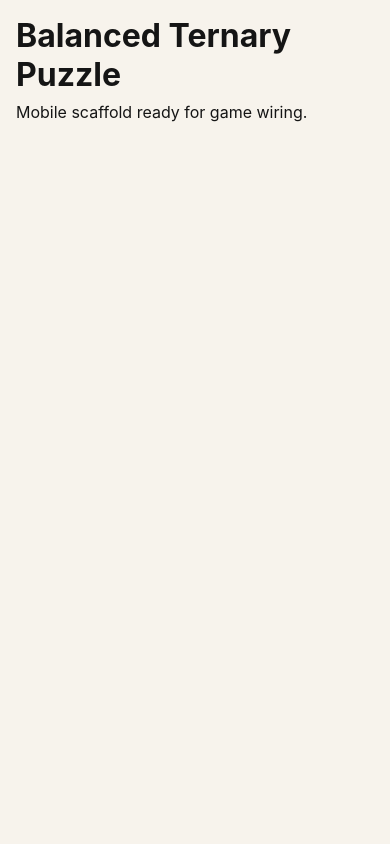
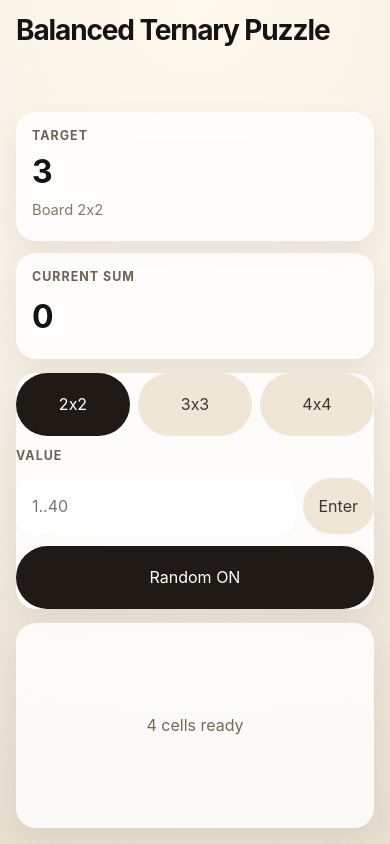
Before and after one commit to vprotsjuk/balanced-ternary-puzzle, a React (Vite) app: page / in a window 390 px wide. Built offline with nearby package versions, Linux system fonts and the light colour scheme.

Commit message:
feat: add mobile shell and controls

```diff
--- a/src/App.tsx
+++ b/src/App.tsx
@@ -1,8 +1,13 @@
+import { randomTarget } from './game/board';
+import { createGameState } from './game/state';
+import { GameView } from './components/GameView';
+
+const initialState = createGameState({
+  boardSize: 2,
+  playMode: 'random',
+  target: randomTarget(2),
+});
+
 export default function App() {
-  return (
-    <main className="app-shell">
-      <h1 className="app-title">Balanced Ternary Puzzle</h1>
-      <p className="app-subtitle">Mobile scaffold ready for game wiring.</p>
-    </main>
-  );
+  return <GameView initialState={initialState} />;
 }
--- /dev/null
+++ b/src/components/BoardGrid.tsx
@@ -0,0 +1,21 @@
+import type { Cell } from '../game/types';
+import type { BoardSize } from '../game/types';
+
+export function BoardGrid({
+  boardSize,
+  cells,
+  blocked,
+}: {
+  boardSize: BoardSize;
+  cells: Cell[];
+  blocked: boolean;
+  onCellTap: (index: number) => void;
+}) {
+  return (
+    <section className="board-grid" aria-label="Board grid" data-board-size={boardSize}>
+      <span className="board-grid__placeholder">
+        {cells.length} cells {blocked ? 'locked' : 'ready'}
+      </span>
+    </section>
+  );
+}
--- /dev/null
+++ b/src/components/ControlPanel.tsx
@@ -0,0 +1,73 @@
+import type { PlayMode } from '../game/state';
+import type { BoardSize } from '../game/types';
+
+export function ControlPanel({
+  boardSize,
+  playMode,
+  draftTarget,
+  placeholder,
+  blocked,
+  onSelectBoardSize,
+  onEnableRandomMode,
+  onDisableRandomMode,
+  onDraftChange,
+  onSubmitTarget,
+}: {
+  boardSize: BoardSize;
+  playMode: PlayMode;
+  draftTarget: string;
+  placeholder: string;
+  blocked: boolean;
+  onSelectBoardSize: (boardSize: BoardSize) => void;
+  onEnableRandomMode: () => void;
+  onDisableRandomMode: () => void;
+  onDraftChange: (value: string) => void;
+  onSubmitTarget: (raw: string) => void;
+}) {
+  return (
+    <section className="control-panel" aria-label="Game controls">
+      <div className="board-size-row" role="group" aria-label="Board size">
+        {[2, 3, 4].map((size) => (
+          <button
+            key={size}
+            type="button"
+            className={boardSize === size ? 'chip chip--active' : 'chip'}
+            onClick={() => onSelectBoardSize(size as BoardSize)}
+            disabled={blocked}
+          >
+            {size}x{size}
+          </button>
+        ))}
+      </div>
+
+      <div className="target-entry">
+        <label className="target-label" htmlFor="manual-target">
+          Value
+        </label>
+        <div className="target-entry-row">
+          <input
+            id="manual-target"
+            value={draftTarget}
+            placeholder={placeholder}
+            onChange={(event) => onDraftChange(event.target.value)}
+            disabled={blocked}
+            inputMode="numeric"
+          />
+          <button type="button" onClick={() => onSubmitTarget(draftTarget)} disabled={blocked}>
+            Enter
+          </button>
+        </div>
+      </div>
+
+      <button
+        type="button"
+        className="random-toggle"
+        aria-pressed={playMode === 'random'}
+        onClick={() => (playMode === 'random' ? onDisableRandomMode() : onEnableRandomMode())}
+        disabled={blocked}
+      >
+        Random {playMode === 'random' ? 'ON' : 'OFF'}
+      </button>
+    </section>
+  );
+}
--- /dev/null
+++ b/src/components/GameView.tsx
@@ -0,0 +1,47 @@
+import { computeCurrentSum, getBoardRangeLabel, randomTarget } from '../game/board';
+import { useBalancedTernaryGame } from '../game/useBalancedTernaryGame';
+import type { GameState } from '../game/state';
+import { BoardGrid } from './BoardGrid';
+import { ControlPanel } from './ControlPanel';
+import { StatusStrip } from './StatusStrip';
+
+export function GameView({ initialState }: { initialState?: GameState }) {
+  const game = useBalancedTernaryGame(initialState);
+  const currentSum = computeCurrentSum(game.state.cells);
+  const blocked = game.state.status === 'celebrating';
+
+  return (
+    <main className="app-shell">
+      <h1 className="app-title">Balanced Ternary Puzzle</h1>
+      <StatusStrip
+        boardSize={game.state.boardSize}
+        target={game.state.target}
+        currentSum={currentSum}
+      />
+      <ControlPanel
+        boardSize={game.state.boardSize}
+        playMode={game.state.playMode}
+        draftTarget={game.state.draftTarget}
+        placeholder={getBoardRangeLabel(game.state.boardSize)}
+        blocked={blocked}
+        onSelectBoardSize={(boardSize) => game.selectBoardSize(boardSize, randomTarget(boardSize))}
+        onEnableRandomMode={() =>
+          game.enableRandomMode({
+            2: randomTarget(2),
+            3: randomTarget(3),
+            4: randomTarget(4),
+          })
+        }
+        onDisableRandomMode={game.disableRandomMode}
+        onDraftChange={game.changeDraftTarget}
+        onSubmitTarget={game.submitTarget}
+      />
+      <BoardGrid
+        boardSize={game.state.boardSize}
+        cells={game.state.cells}
+        blocked={blocked}
+        onCellTap={game.tapCell}
+      />
+    </main>
+  );
+}
--- /dev/null
+++ b/src/components/StatusStrip.tsx
@@ -0,0 +1,25 @@
+import type { BoardSize } from '../game/types';
+
+export function StatusStrip({
+  boardSize,
+  target,
+  currentSum,
+}: {
+  boardSize: BoardSize;
+  target: number;
+  currentSum: number;
+}) {
+  return (
+    <section className="status-strip" aria-label="Game status">
+      <article className="status-card">
+        <span className="status-label">Target</span>
+        <strong className="status-value">{target}</strong>
+        <span className="status-meta">Board {boardSize}x{boardSize}</span>
+      </article>
+      <article className="status-card">
+        <span className="status-label">Current Sum</span>
+        <strong className="status-value">{currentSum}</strong>
+      </article>
+    </section>
+  );
+}
--- a/src/styles.css
+++ b/src/styles.css
@@ -1,7 +1,8 @@
 :root {
   font-family: Inter, system-ui, sans-serif;
-  color: #151515;
-  background: #f7f3ec;
+  color: #141414;
+  background:
+    radial-gradient(circle at top, #fff8ed 0%, #f5efe5 50%, #e8dfd1 100%);
 }
 
 * {
@@ -14,19 +15,136 @@ body {
   min-height: 100vh;
 }
 
+button,
+input {
+  font: inherit;
+}
+
+button {
+  border: 0;
+}
+
+input {
+  border: 0;
+}
+
 #root {
   min-height: 100vh;
 }
 
 .app-shell {
-  min-height: 100vh;
+  min-height: 100dvh;
+  display: grid;
+  gap: 0.875rem;
   padding: 1rem;
+  max-width: 34rem;
+  margin: 0 auto;
 }
 
 .app-title {
   margin: 0 0 0.5rem;
+  font-size: clamp(1.75rem, 5vw, 2.5rem);
+  line-height: 1.05;
+  letter-spacing: -0.04em;
 }
 
-.app-subtitle {
-  margin: 0;
+.status-strip,
+.control-panel {
+  display: grid;
+  gap: 0.75rem;
 }
+
+.status-card,
+.control-panel,
+.board-grid {
+  border-radius: 1.25rem;
+  background: rgba(255, 255, 255, 0.82);
+  box-shadow: 0 10px 30px rgba(43, 34, 20, 0.08);
+  backdrop-filter: blur(12px);
+}
+
+.status-card {
+  display: grid;
+  gap: 0.35rem;
+  padding: 0.95rem 1rem;
+}
+
+.status-label,
+.target-label {
+  font-size: 0.78rem;
+  font-weight: 700;
+  letter-spacing: 0.08em;
+  text-transform: uppercase;
+  color: #6f6254;
+}
+
+.status-value {
+  font-size: 2rem;
+  line-height: 1;
+}
+
+.status-meta {
+  color: #857869;
+  font-size: 0.92rem;
+}
+
+.board-size-row {
+  display: grid;
+  grid-template-columns: repeat(3, minmax(0, 1fr));
+  gap: 0.5rem;
+}
+
+.chip,
+.random-toggle,
+.target-entry-row button {
+  min-height: 3rem;
+  border-radius: 999px;
+  padding: 0.75rem 1rem;
+}
+
+.chip {
+  background: #f0e6d8;
+  color: #41362b;
+}
+
+.chip--active,
+.random-toggle {
+  background: #1f1a16;
+  color: #fff;
+}
+
+.target-entry {
+  display: grid;
+  gap: 0.5rem;
+}
+
+.target-entry-row {
+  display: grid;
+  grid-template-columns: minmax(0, 1fr) auto;
+  gap: 0.5rem;
+}
+
+.target-entry-row input {
+  width: 100%;
+  min-height: 3rem;
+  padding: 0.75rem 1rem;
+  border-radius: 0.95rem;
+  background: #fff;
+  color: #141414;
+}
+
+.target-entry-row button {
+  background: #f0e6d8;
+  color: #41362b;
+}
+
+.board-grid {
+  min-height: 10rem;
+  display: grid;
+  place-items: center;
+  padding: 1rem;
+}
+
+.board-grid__placeholder {
+  color: #766858;
+}
```
Also changed, not shown: 1 other file (tests, documents, lock files or other folders).
